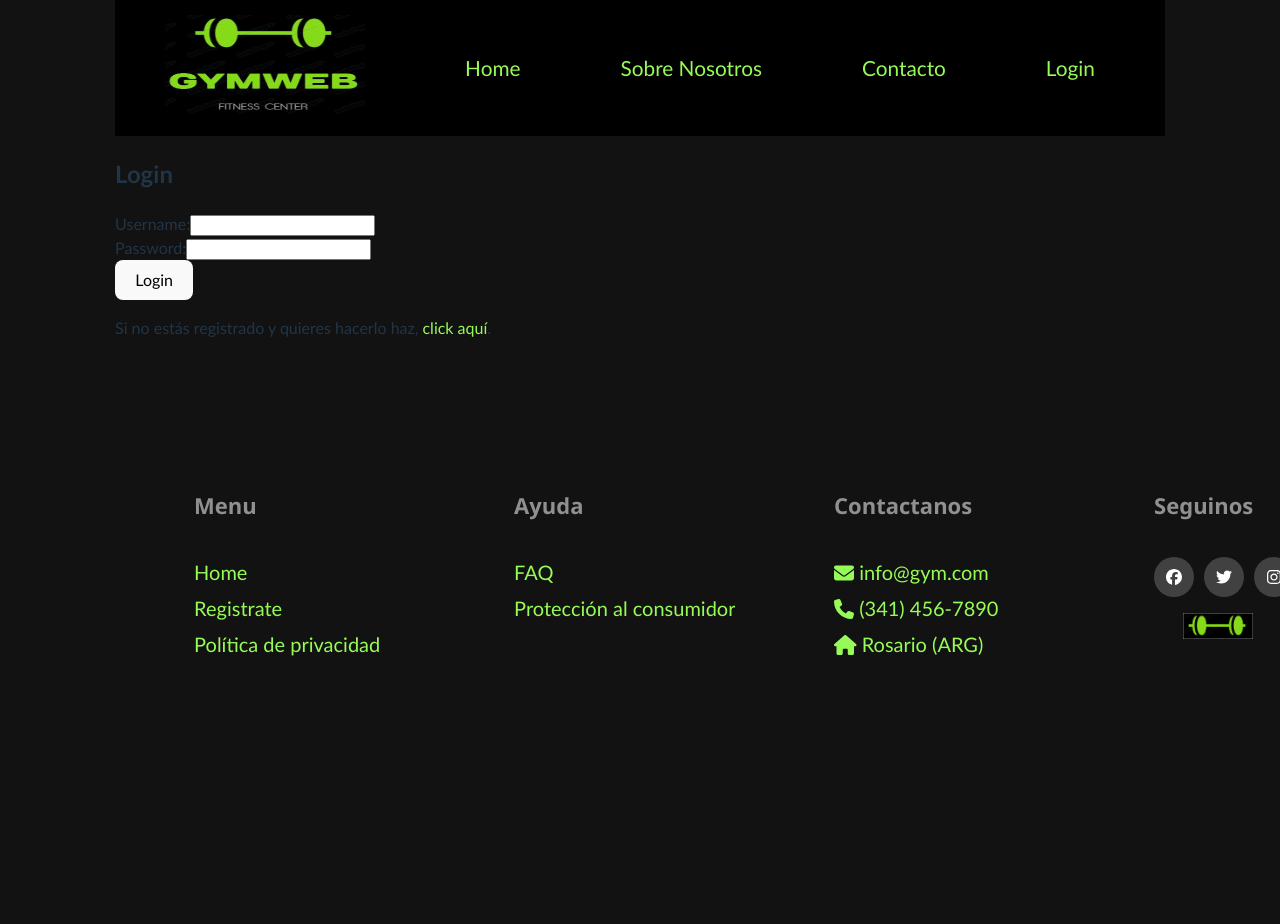
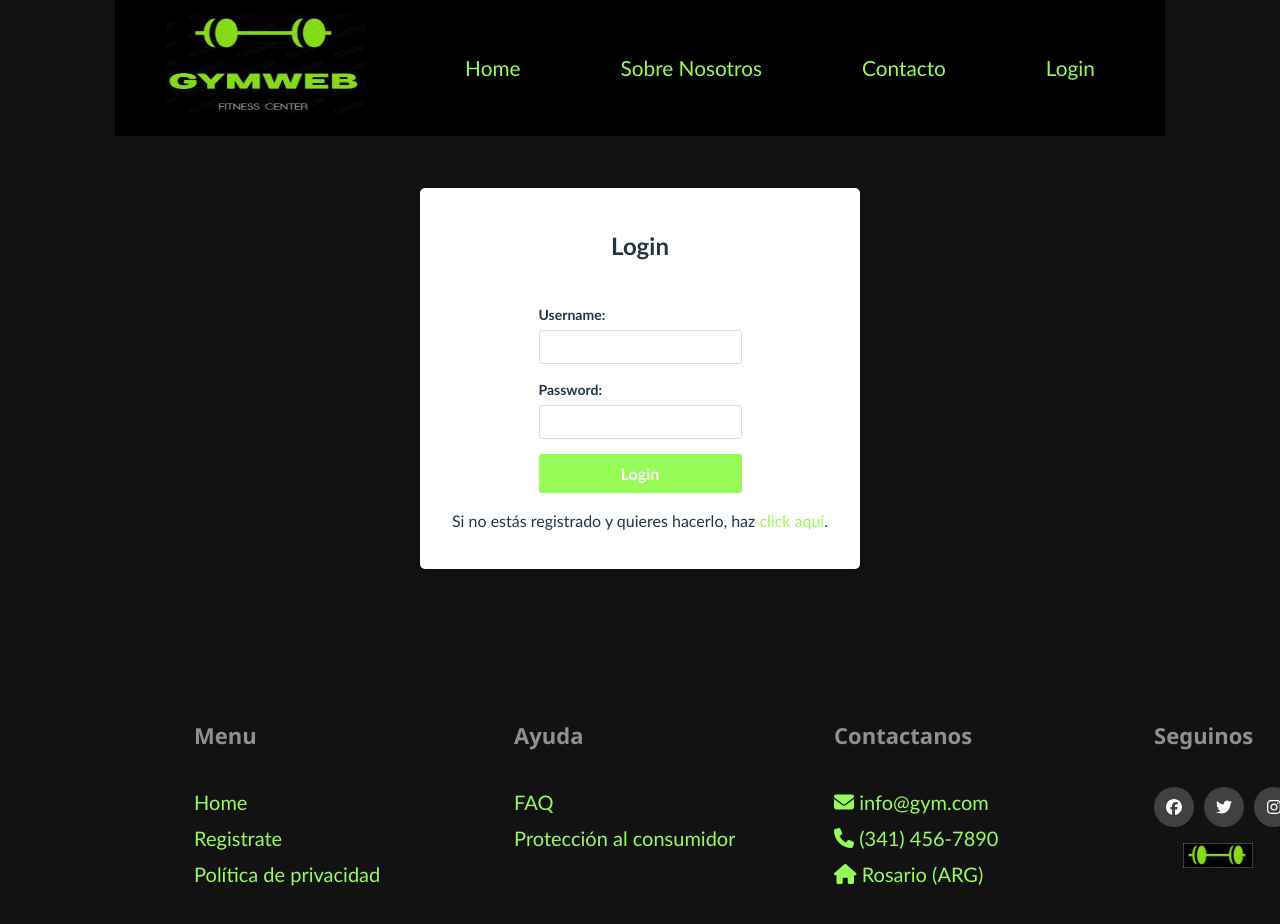
Before and after one commit to labmiracle/team-red, a React (Vite) app in the folder gymWeb/: page /login in a window 1280 px wide. Shown: the top 924 px of the page. Before the commit the page ends 800 px from the top, so only its background shows below. Built offline with nearby package versions, Linux system fonts and the light colour scheme.

Commit message:
styling login-form

```diff
--- /dev/null
+++ b/gymWeb/src/components/Login/Login.module.css
@@ -0,0 +1,85 @@
+.loginContainer {
+  width: 90%; /* Ancho relativo */
+  max-width: 400px;
+  margin: 5% auto; /* Margen relativo */
+  padding: 20px;
+  background-color: #ffffff;
+  border-radius: 5px;
+  box-shadow: 0 2px 4px rgba(0, 0, 0, 0.1);
+  display: flex;
+  flex-direction: column;
+  justify-content: center; /* Centrado vertical */
+  align-items: center; /* Centrado horizontal */
+}
+
+.loginForm {
+  margin-top: 20px;
+}
+
+.loginForm div {
+  display: flex;
+  flex-direction: column;
+  margin-bottom: 15px;
+}
+
+.loginForm label {
+  font-size: 14px;
+  font-weight: 600;
+  margin-bottom: 5px;
+}
+
+.loginForm input[type="text"],
+.loginForm input[type="password"] {
+  padding: 8px 10px;
+  font-size: 14px;
+  border-radius: 3px;
+  border: 1px solid #ddd;
+  box-sizing: border-box;
+}
+
+.loginForm button[type="submit"] {
+  width: 100%;
+  padding: 10px;
+  font-size: 16px;
+  font-weight: 600;
+  color: #ffffff;
+  background-color: #97FB57;
+  border: none;
+  border-radius: 3px;
+  cursor: pointer;
+  transition: background-color 0.3s ease;
+}
+
+.loginForm button[type="submit"]:hover {
+  background-color: #85d93c;
+}
+
+.loginForm p {
+  margin-top: 20px;
+  font-size: 14px;
+  text-align: center;
+}
+
+.loginForm p a {
+  color: #97FB57;
+  text-decoration: none;
+}
+
+.loginForm p a:hover {
+  text-decoration: underline;
+}
+
+.footer {
+  margin-top: 5%; /* Espacio relativo con el navbar */
+  margin-bottom: 5%; /* Espacio relativo con el navbar */
+}
+
+.navBar {
+  margin-bottom: 5%; /* Espacio relativo con el footer */
+}
+
+@media (max-width: 480px) {
+  .loginContainer {
+    width: 90%; /* Ancho relativo en dispositivos móviles */
+  }
+}
--- a/gymWeb/src/components/Login/Login.tsx
+++ b/gymWeb/src/components/Login/Login.tsx
@@ -1,5 +1,6 @@
 import React from 'react';
 import { Link } from 'react-router-dom';
+import styles from './Login.module.css';
 
 const Login: React.FC = () => {
   const handleSubmit = (event: React.FormEvent) => {
@@ -7,9 +8,9 @@ const Login: React.FC = () => {
   };
 
   return (
-    <div>
+    <div className={styles.loginContainer}>
       <h2>Login</h2>
-      <form onSubmit={handleSubmit}>
+      <form className={styles.loginForm} onSubmit={handleSubmit}>
         <div>
           <label htmlFor="username">Username:</label>
           <input
@@ -31,7 +32,7 @@ const Login: React.FC = () => {
         <button type="submit">Login</button>
       </form>
       <p>
-        Si no estás registrado y quieres hacerlo haz,
+        Si no estás registrado y quieres hacerlo, haz
         <Link to="/Register"> click aquí</Link>.
       </p>
     </div>
```
